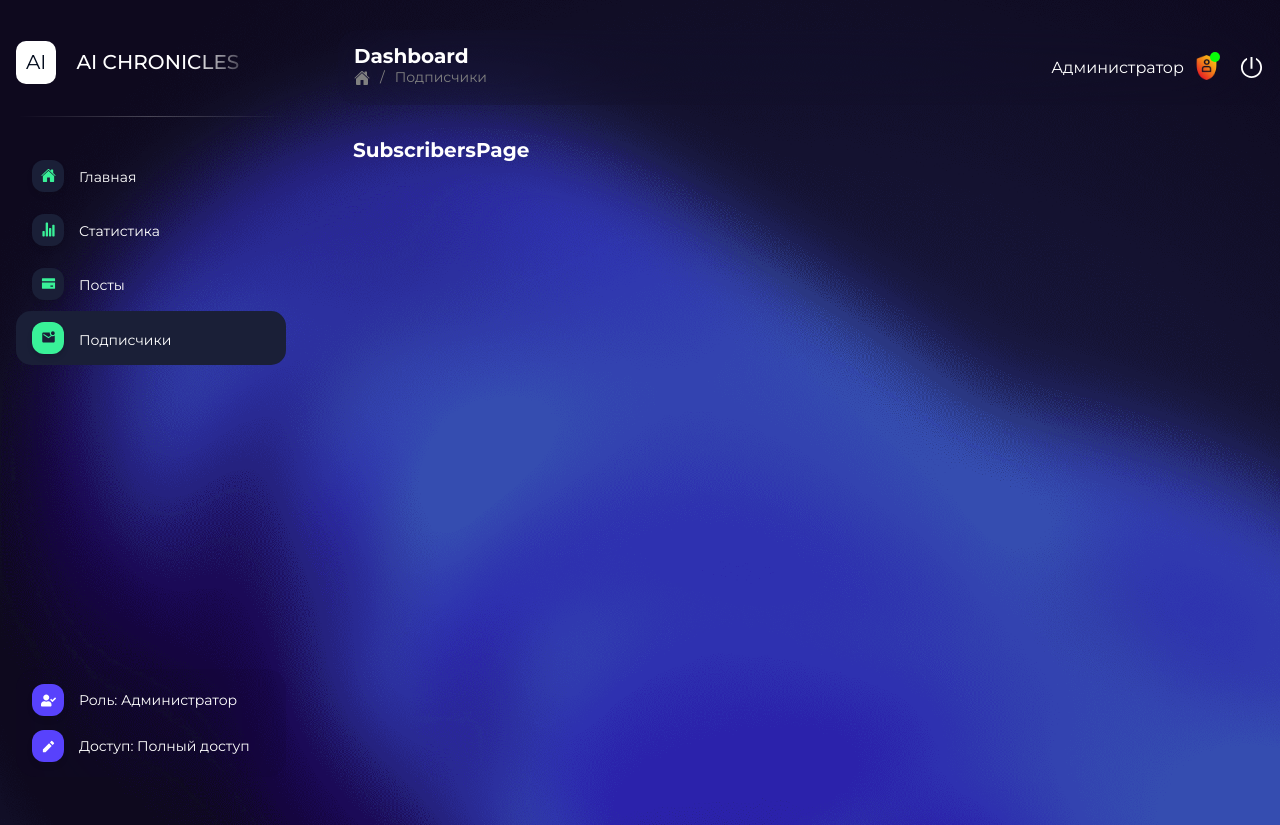
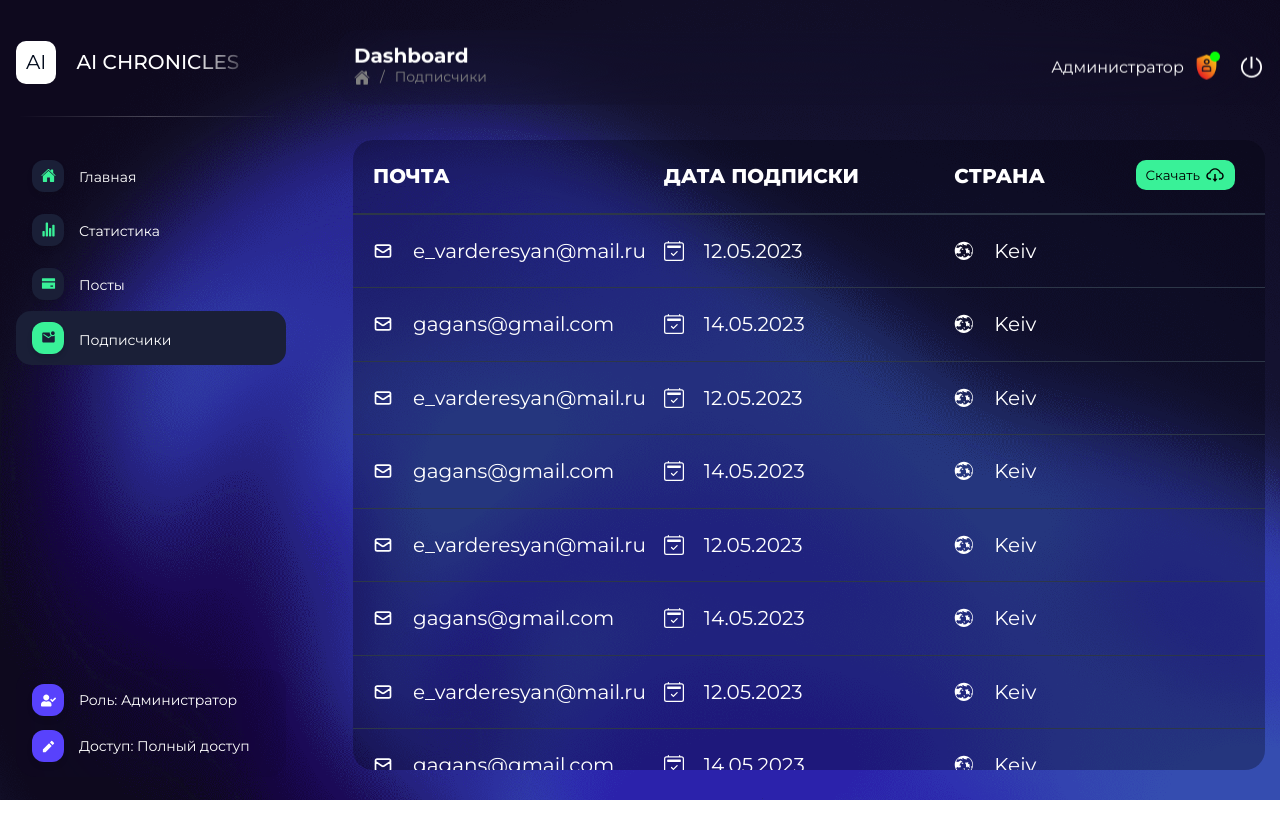
Before and after one commit to TheHeiseDev/News-Dashboard, a React (Create React App) app: page /subsribers in a window 1280 px wide. After the commit the page ends 800 px from the top, so only its background shows below. Built offline with nearby package versions, Linux system fonts and the light colour scheme; no server answers; sample sign-in values are in the browser's storage.

Commit message:
Реализовал функционал с помощью которого можно скачивать в .txt файле список подписчиков

```diff
--- a/package.json
+++ b/package.json
@@ -18,7 +18,6 @@
     "axios": "^1.4.0",
     "chart.js": "^4.3.0",
     "dotenv": "^16.1.4",
-    "faker": "^6.6.6",
     "firebase": "^9.22.2",
     "formik": "^2.4.2",
     "react": "^18.2.0",
--- a/src/Routing.tsx
+++ b/src/Routing.tsx
@@ -14,6 +14,7 @@ export const Routing = () => {
         <Route path="/statistics" element={<StatisticsPage />} />
         <Route path="/posts" element={<PostsPage />} />
         <Route path="/subsribers" element={<SubscribersPage />} />
+
       </Route>
       <Route path="/auth" element={<Authorization />} />
       <Route path="*" element={<Navigate to="/" />} />
--- a/src/pages/Subscribers/SubscribersPage.module.scss
+++ b/src/pages/Subscribers/SubscribersPage.module.scss
@@ -1,5 +1,61 @@
+@import "../../styles/libs/variables";
+
 .page {
-    height: calc(100vh - 100px);
-    margin-top: 50px;
-    padding: 15px;
+  height: calc(100vh - 140px);
+  margin-top: 50px;
+  padding: 15px;
 }
+.subsribersWrapper {
+  height: 100%;
+  background: #00000c4d;
+  border-radius: 20px;
+  overflow: hidden;
+}
+
+.header {
+  position: relative;
+  display: grid;
+  grid-template-columns: repeat(3, 1fr);
+  grid-template-rows: 1fr;
+  grid-column-gap: 0px;
+  grid-row-gap: 0px;
+  padding: 20px;
+  text-transform: uppercase;
+  font-weight: 800;
+  border-bottom: 0.0625rem solid rgb(45, 55, 72);
+
+  & span {
+  }
+  & .btnDownload {
+    position: absolute;
+    top: 20px;
+    right: 30px;
+    display: flex;
+    align-items: center;
+    gap: 5px;
+    background: $mainColor;
+    padding: 5px 10px;
+    color: black;
+    border-radius: 10px;
+    transition: all 0.3s ease;
+
+    &:hover {
+      background: rgb(18, 157, 90);
+      color: white;
+      & button {
+        color: white;
+      }
+    }
+    & button {
+      transition: all 0.3s ease;
+      color: black;
+    }
+  }
+}
+
+.subsribersList {
+  overflow-y: scroll;
+  height: 100%;
+  & .subsribeItem {
+  }
+}
--- a/src/pages/Subscribers/SubscribersPage.tsx
+++ b/src/pages/Subscribers/SubscribersPage.tsx
@@ -1,11 +1,140 @@
 import { MainLayout } from "../../layouts/MainLayout";
 import styles from "./SubscribersPage.module.scss";
+import { EmailItem } from "./components/EmailI/EmailItem";
+import { AiOutlineCloudDownload } from "react-icons/ai";
 
 export const SubscribersPage = () => {
+  const emailData = [
+    {
+      id: 1,
+      email: "e_varderesyan@mail.ru",
+      date: "12.05.2023",
+      country: "Keiv",
+    },
+    {
+      id: 2,
+      email: "gagans@gmail.com",
+      date: "14.05.2023",
+      country: "Keiv",
+    },
+    {
+      id: 3,
+      email: "e_varderesyan@mail.ru",
+      date: "12.05.2023",
+      country: "Keiv",
+    },
+    {
+      id: 4,
+      email: "gagans@gmail.com",
+      date: "14.05.2023",
+      country: "Keiv",
+    },
+    {
+      id: 5,
+      email: "e_varderesyan@mail.ru",
+      date: "12.05.2023",
+      country: "Keiv",
+    },
+    {
+      id: 6,
+      email: "gagans@gmail.com",
+      date: "14.05.2023",
+      country: "Keiv",
+    },
+    {
+      id: 7,
+      email: "e_varderesyan@mail.ru",
+      date: "12.05.2023",
+      country: "Keiv",
+    },
+    {
+      id: 8,
+      email: "gagans@gmail.com",
+      date: "14.05.2023",
+      country: "Keiv",
+    },
+    {
+      id: 9,
+      email: "gagans@gmail.com",
+      date: "14.05.2023",
+      country: "Keiv",
+    },
+    {
+      id: 10,
+      email: "e_varderesyan@mail.ru",
+      date: "12.05.2023",
+      country: "Keiv",
+    },
+    {
+      id: 11,
+      email: "gagans@gmail.com",
+      date: "14.05.2023",
+      country: "Keiv",
+    },
+    {
+      id: 12,
+      email: "e_varderesyan@mail.ru",
+      date: "12.05.2023",
+      country: "Keiv",
+    },
+    {
+      id: 13,
+      email: "gagans@gmail.com",
+      date: "14.05.2023",
+      country: "Keiv",
+    },
+    {
+      id: 14,
+      email: "e_varderesyan@mail.ru",
+      date: "12.05.2023",
+      country: "Keiv",
+    },
+    {
+      id: 15,
+      email: "gagans@gmail.com",
+      date: "14.05.2023",
+      country: "Keiv",
+    },
+  ];
+
+  const downloadEmails = () => {
+    const emails = emailData.map((item) => item.email).join("\n");
+    const element = document.createElement("a");
+    const file = new Blob([emails], { type: "text/plain" });
+
+    element.href = URL.createObjectURL(file);
+    element.download = `subsribers.txt`;
+    element.click();
+
+    URL.revokeObjectURL(element.href);
+  };
+
   return (
     <MainLayout>
       <div className={styles.page}>
-        <h1>SubscribersPage</h1>
+        <div className={styles.subsribersWrapper}>
+          <div className={styles.header}>
+            <span>Почта</span>
+            <span>Дата подписки</span>
+            <span>Страна</span>
+            <div className={styles.btnDownload}>
+              <button onClick={downloadEmails}>Скачать</button>
+              <AiOutlineCloudDownload />
+            </div>
+          </div>
+          <ul className={styles.subsribersList}>
+            {emailData.map((item) => (
+              <li className={styles.subsribeItem}>
+                <EmailItem
+                  key={item.id}
+                  email={item.email}
+                  date={item.date}
+                  country={item.country}
+                />
+              </li>
+            ))}
+          </ul>
+        </div>
       </div>
     </MainLayout>
   );
--- /dev/null
+++ b/src/pages/Subscribers/components/EmailI/EmailItem.module.scss
@@ -0,0 +1,29 @@
+@import "../../../../styles/libs/variables";
+
+.emailItem {
+}
+.itemWrapper {
+  display: grid;
+  grid-template-columns: repeat(3, 1fr);
+  grid-template-rows: 1fr;
+  grid-column-gap: 0px;
+  grid-row-gap: 0px;
+  padding: 20px;
+  border-top: 0.0625rem solid rgb(45, 55, 72);
+
+  & .email {
+    display: flex;
+    align-items: center;
+    gap: 20px;
+  }
+  & .date {
+    display: flex;
+    align-items: center;
+    gap: 20px;
+  }
+  & .country {
+    display: flex;
+    align-items: center;
+    gap: 20px;
+  }
+}
--- /dev/null
+++ b/src/pages/Subscribers/components/EmailI/EmailItem.tsx
@@ -0,0 +1,30 @@
+import styles from "./EmailItem.module.scss";
+import { HiOutlineMail } from "react-icons/hi";
+import { BsCalendar2Check } from "react-icons/bs";
+import { GiWorld } from "react-icons/gi";
+
+interface IEmailItem {
+  email: string;
+  date: string;
+  country: string;
+}
+export const EmailItem = ({ email, date, country }: IEmailItem) => {
+  return (
+    <article className={styles.emailItem}>
+      <div className={styles.itemWrapper}>
+        <div className={styles.email}>
+          <HiOutlineMail />
+          <span>{email}</span>
+        </div>
+        <div className={styles.date}>
+          <BsCalendar2Check />
+          <time>{date}</time>
+        </div>
+        <div className={styles.country}>
+          <GiWorld />
+          <span>{country}</span>
+        </div>
+      </div>
+    </article>
+  );
+};
--- a/tsconfig.json
+++ b/tsconfig.json
@@ -16,5 +16,5 @@
     "noEmit": true,
     "jsx": "react-jsx"
   },
-  "include": ["src", "src/@types"]
+  "include": ["src", "src/types"]
 }
```
Also changed, not shown: posts.js (+0 -13 lines), 1 other file (tests, documents, lock files or other folders).
